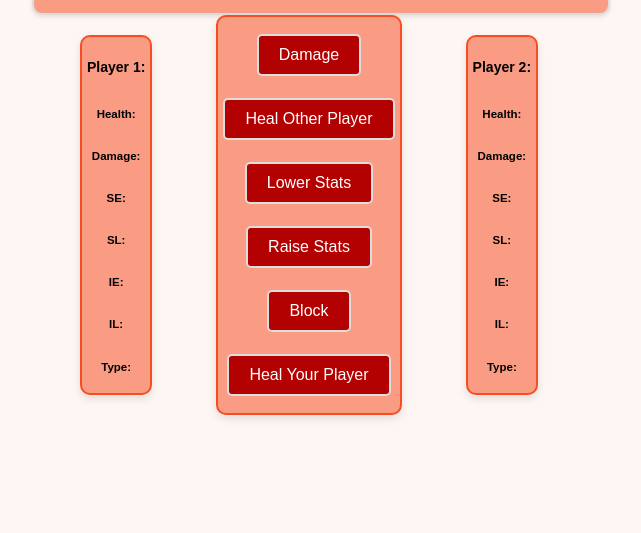
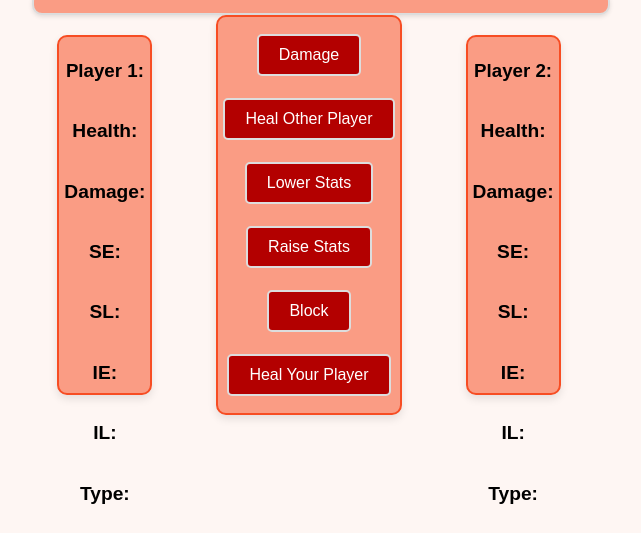
Before and after one commit to dshah130/sonder, a website built with webpack: page public/game/index.html in a window 1280 px wide. Shown: the part 267-800 px from the top of the page, without its empty margins (331-972 px from the left). Built offline with nearby package versions, Linux system fonts and the light colour scheme; some packages are replaced by stand-ins of ours.

Commit message:
small css

```diff
--- a/public/game/index.css
+++ b/public/game/index.css
@@ -78,13 +78,13 @@ button:active {
     flex-direction: column;
     align-items: center;
     text-align: center;
-    font-size: 12px;
+    font-size: 1rem;
     padding: 5px;
 }
 
 p {
     font-weight: 700;
-    font-size: 11.5px;
+    font-size: 1.2rem;
 }
 
 .action {
```
